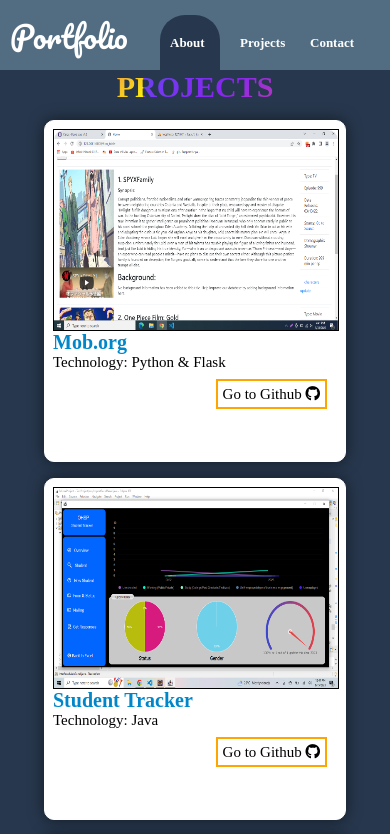
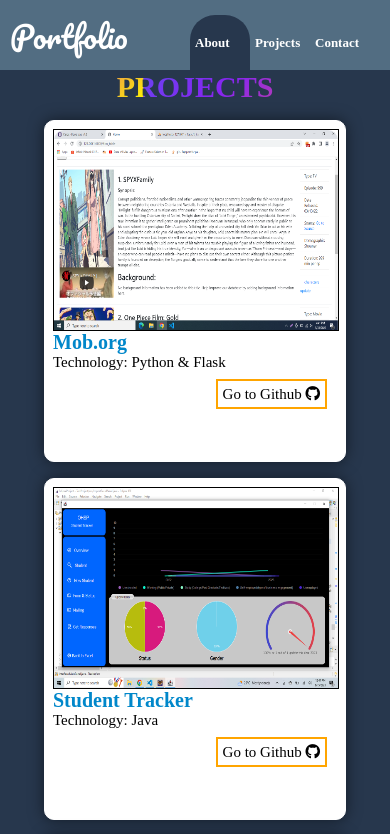
Before and after one commit to SidLD/Portfolio, a React (Create React App) app: page /project in a window 390 px wide. Shown: the top 834 px of the page. Built offline with nearby package versions, Linux system fonts and the light colour scheme.

Commit message:
Fix nav animation

```diff
--- a/src/App.css
+++ b/src/App.css
@@ -565,13 +565,17 @@ nav{
   .ant-form{
     height: 450px;
     padding: 30px 20px;
-    width: 400px;
+    width: 380px;
+  }
+  .ant-form-item{
+    width: 350px;
   }
   .ant-input{
-    width: 390px;
+    width: 350px;
   }
   .project-box{
     height: 340px !important;
+    width: 300px !important;
   }
   .project-tech{
     margin-top: 5px;
@@ -583,8 +587,11 @@ nav{
     height: 280px;
     width: 300px !important;
   }
-  .project-box{
-    width: 400px !important;
+  .link{
+    padding: 20px 5px;
+  }
+  #s{
+    width: 60px !important;
   }
 }
 
```
